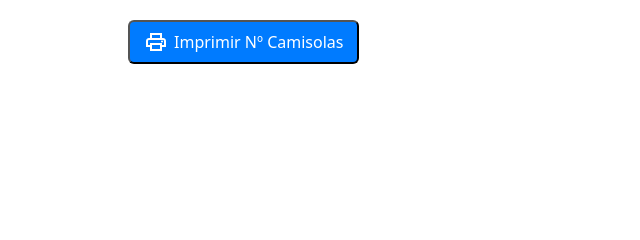
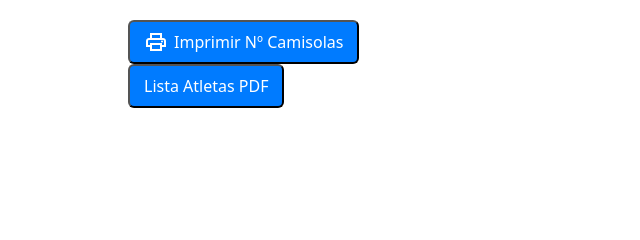
Before and after one commit to rikb1g/gestaoAFS, a Django app: page /atletas/atletas_list/ in a window 1280 px wide. Shown: the part 265-505 px from the top of the page, without its empty margins (0-640 px from the left). Run offline with Django 5.2, Linux system fonts and the light colour scheme; data that the repository does not hold is empty; some libraries are stand-ins or nearby versions.

Commit message:
adicionado botão lista atletas

```diff
--- a/apps/atletas/templates/atletas/atletas_list_partial.html
+++ b/apps/atletas/templates/atletas/atletas_list_partial.html
@@ -70,6 +70,11 @@
             <span class="material-symbols-outlined">print</span>
             Imprimir Nº Camisolas
             </button>
+            <button type="button" class="btn-add" onclick="imprimirAtletas(event)">
+                <span>Lista Atletas PDF</span>
+            </button>
+        </div>
+    </div>
 
 
 
--- a/apps/atletas/urls.py
+++ b/apps/atletas/urls.py
@@ -12,4 +12,5 @@ urlpatterns = [
     path('delete_atleta/<int:pk>/', atletas_delete, name='delete_atleta'),
     path('pdf_camisolas_atletas/', views.gerar_pdf_camisolas_atletas, name='pdf_camisolas_atletas'),
     path('atletas_list_escalao/', views.atletas_escalao_json, name='atletals_list_escalao'),
+    path('pdf_atletas_escalao_pdf/', views.gerar_pdf_lista_atletas, name='pdf_atletas_escalao'),
 ]
--- a/apps/atletas/views.py
+++ b/apps/atletas/views.py
@@ -131,6 +131,38 @@ def atletas_delete(request, pk):
         return JsonResponse({'success': False,'message': "Erro ao eliminar atleta!"}, status=400)
 
 
+def gerar_pdf_lista_atletas(request):
+    escalao = request.GET.get('escalao')
+    response = HttpResponse(content_type= 'aplication/pdf')
+    response['Content-Disposition'] = 'attachment; filename="relatorio.pdf"'
+    doc = SimpleDocTemplate(response, pagesize=A4)
+    elements = []
+
+    titulo_style = ParagraphStyle(
+        'titulo',
+        fontName='Helvetica-Bold',
+        fontSize=18,
+        textColor=colors.HexColor("#183153"),
+        spaceAfter=40,
+        alignment=TA_CENTER
+
+    )
+    elements.append(Paragraph(f"Lista de Atletas - Escalação Sub-{str(escalao).upper() if escalao != 'todos' else escalao}", titulo_style))
+    data = [["Nome", "Data de Nascimento", "Número Camisola"]]
+    if escalao == 'todos':
+        atletas = Atleta.objects.all().order_by('data_nascimento')
+    elif escalao == '6':
+        atletas = Atleta.objects.filter(data_nascimento__year__gt=(2019)).order_by('data_nascimento')
+    elif escalao == '7':
+        atletas = Atleta.objects.filter(data_nascimento__year=(2019)).order_by('data_nascimento')
+    for atleta in atletas:
+        data.append([atleta.nome,atleta.data_nascimento, atleta.numero])
+    table = Table(data)
+    table.setStyle(TableStyle([('GRID', (0, 0), (-1, -1), 1, colors.black)]))
+    elements.append(table)
+    doc.build(elements)
+    return response
+
 def gerar_pdf_camisolas_atletas(request):
     escalao = request.GET.get('escalao')
     print(escalao)
@@ -153,9 +185,9 @@ def gerar_pdf_camisolas_atletas(request):
     if escalao == 'todos':
         atletas = Atleta.objects.all().order_by('data_nascimento')
     elif escalao == '6':
-        atletas = Atleta.objects.filter(data_nascimento__year__gt=(datetime.now().year - 6)).order_by('data_nascimento')
+        atletas = Atleta.objects.filter(data_nascimento__year__gt=(2019)).order_by('data_nascimento')
     elif escalao == '7':
-        atletas = Atleta.objects.filter(data_nascimento__year=(datetime.now().year - 6)).order_by('data_nascimento')
+        atletas = Atleta.objects.filter(data_nascimento__year=(2020)).order_by('data_nascimento')
     else:
         atletas = Atleta.objects.all().order_by('data_nascimento')
     encomendas_equipamento_jogo = EncomendaItem.objects.filter(encomenda__atleta__in=atletas,equipamento__nome__in=["jogo principal", "guarda-redes azul"]).order_by('encomenda__atleta__data_nascimento')
--- a/static/js/atletas.js
+++ b/static/js/atletas.js
@@ -152,3 +152,12 @@ function imprimirCamisolas(event) {
     const url = `/atletas/pdf_camisolas_atletas/?escalao=${filtro}`;
     window.open(url, '_blank');
 }
+
+
+function imprimirAtletas(event) {
+    event.preventDefault()
+    const filtro = document.getElementById("escalaoAtleta").value;
+    console.log(filtro)
+    const url = `/atletas/pdf_atletas_escalao_pdf/?escalao=${filtro}`;
+    window.open(url, '_blank');
+}
```
